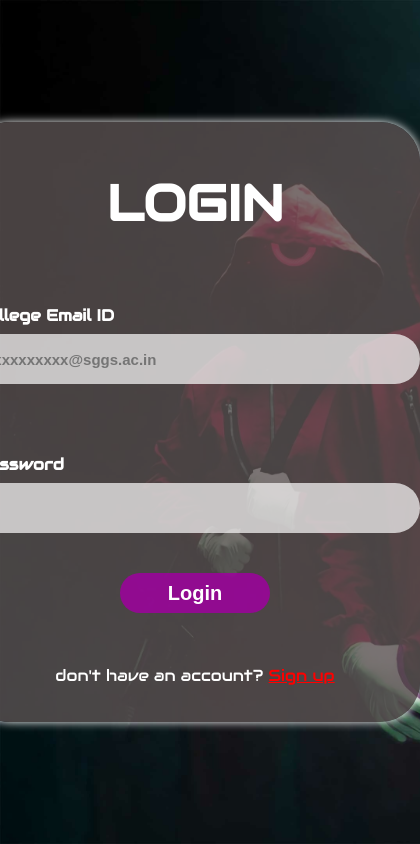
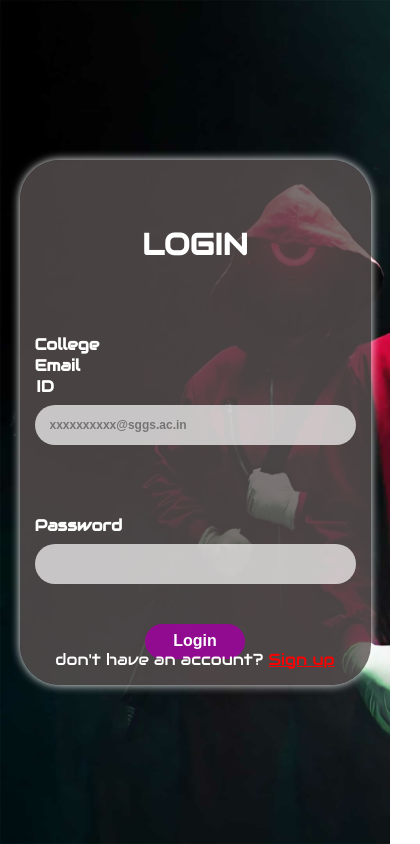
Before and after one commit to Jayneet2536/SWAG-Task, a plain HTML site: page index.html in a window 390 px wide. Shown: the whole page, 420 px wide, since content can reach past the window. Drawn offline with Linux system fonts and the light colour scheme.

Commit message:
Update index.html

```diff
--- a/index.html
+++ b/index.html
@@ -46,8 +46,10 @@
 
         .container {
             color: white;
-            height: 600px;
-            width: 600px;
+            padding-left: 75px;
+            padding-right: 75px;
+            padding-bottom: 36.2px;
+
             border-style: solid;
             border: none;
             border-radius: 40px;
@@ -149,6 +151,58 @@
             opacity: 0.8;
 
         }
+
+        @media only screen and (max-width: 768px) {
+            .container {
+                width: 90%;
+                height: auto;
+                padding: 15px;
+            }
+
+            .heading {
+                font-size: 40px;
+            }
+
+            .email,
+            .password {
+                width: 100%;
+                font-size: 14px;
+                height: 45px;
+            }
+
+            .login {
+                width: 120px;
+                height: 35px;
+                font-size: 18px;
+            }
+
+            .other-option {
+                margin-top: 20px;
+            }
+        }
+
+        @media only screen and (max-width: 480px) {
+            .heading {
+                font-size: 30px;
+            }
+
+            .email,
+            .password {
+                width: 100%;
+                font-size: 12px;
+                height: 40px;
+            }
+
+            .login {
+                width: 100px;
+                height: 35px;
+                font-size: 16px;
+            }
+
+            .other-option {
+                margin-top: 15px;
+            }
+        }
     </style>
 </head>
 
```
